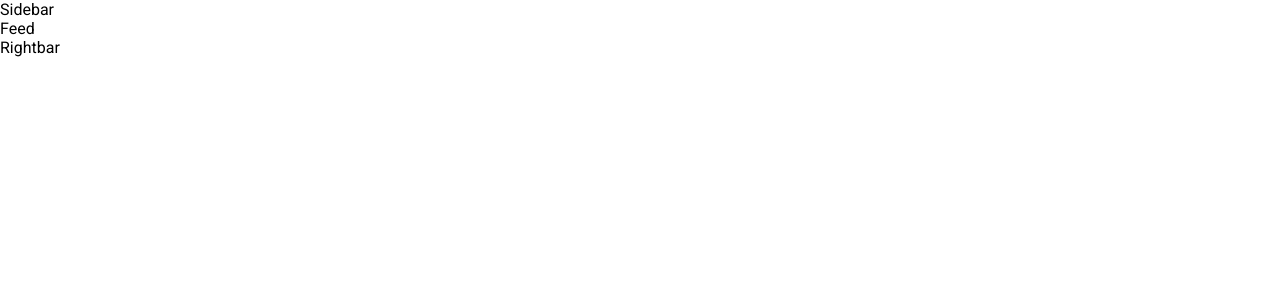
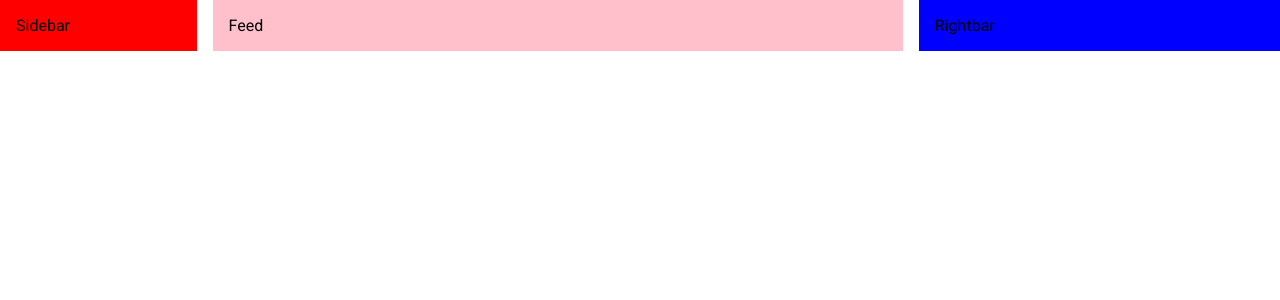
Before and after one commit to mounkambou-iut-cse-4301/social-media-UI, a React (Create React App) app: page / in a window 1280 px wide. Shown: the top 300 px of the page. Built offline with nearby package versions, Linux system fonts and the light colour scheme.

Commit message:
Mui Layouts

```diff
--- a/src/App.js
+++ b/src/App.js
@@ -1,14 +1,18 @@
 import Sidebar from './components/Sidebar'
 import Feed from './components/Feed'
 import Rightbar from './components/Rightbar'
+import { Box, Container, Stack } from '@mui/material';
 
 function App() {
   return (
-    <div>
-<Sidebar/>
+    <Box>
+      <Stack direction="row" spacing={2} justifyContent="space-between">
+      <Sidebar/>
 <Feed/>
 <Rightbar/>
-    </div>
+      </Stack>
+
+    </Box>
   );
 }
 
--- a/src/components/Feed.jsx
+++ b/src/components/Feed.jsx
@@ -1,7 +1,8 @@
+import { Box } from '@mui/material'
 import React from 'react'
 
 export default function Feed() {
   return (
-    <div>Feed</div>
+    <Box bgcolor="pink" flex={4} p={2}>Feed</Box>
   )
 }
--- a/src/components/Rightbar.jsx
+++ b/src/components/Rightbar.jsx
@@ -1,7 +1,8 @@
+import { Box } from '@mui/material'
 import React from 'react'
 
 export default function Rightbar() {
   return (
-    <div>Rightbar</div>
+    <Box bgcolor="blue" flex={2} p={2}>Rightbar</Box>
   )
 }
--- a/src/components/Sidebar.jsx
+++ b/src/components/Sidebar.jsx
@@ -1,7 +1,8 @@
+import { Box } from '@mui/material'
 import React from 'react'
 
 export default function Sidebar() {
   return (
-    <div>Sidebar</div>
+    <Box bgcolor="red" flex={1} p={2}>Sidebar</Box>
   )
 }
```
